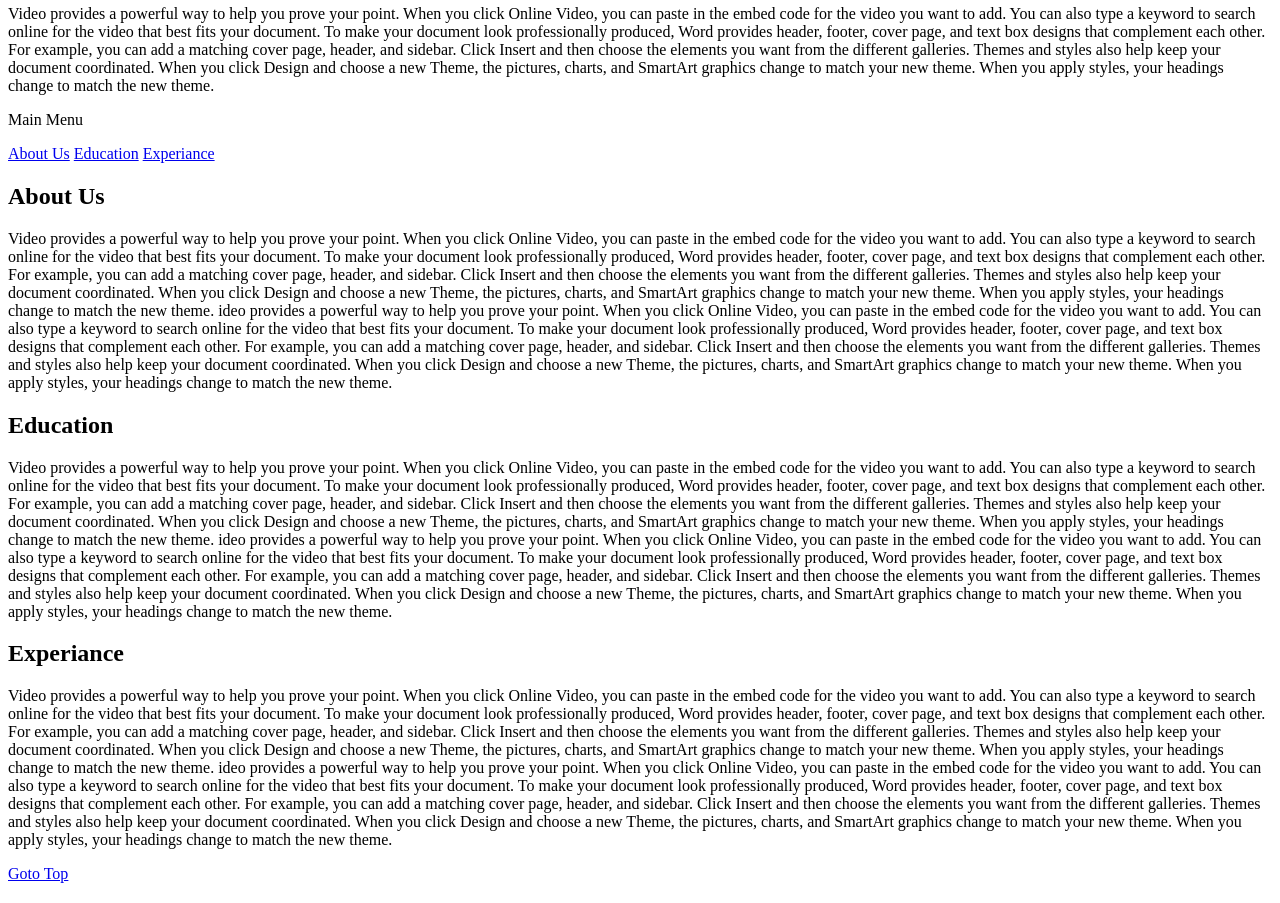
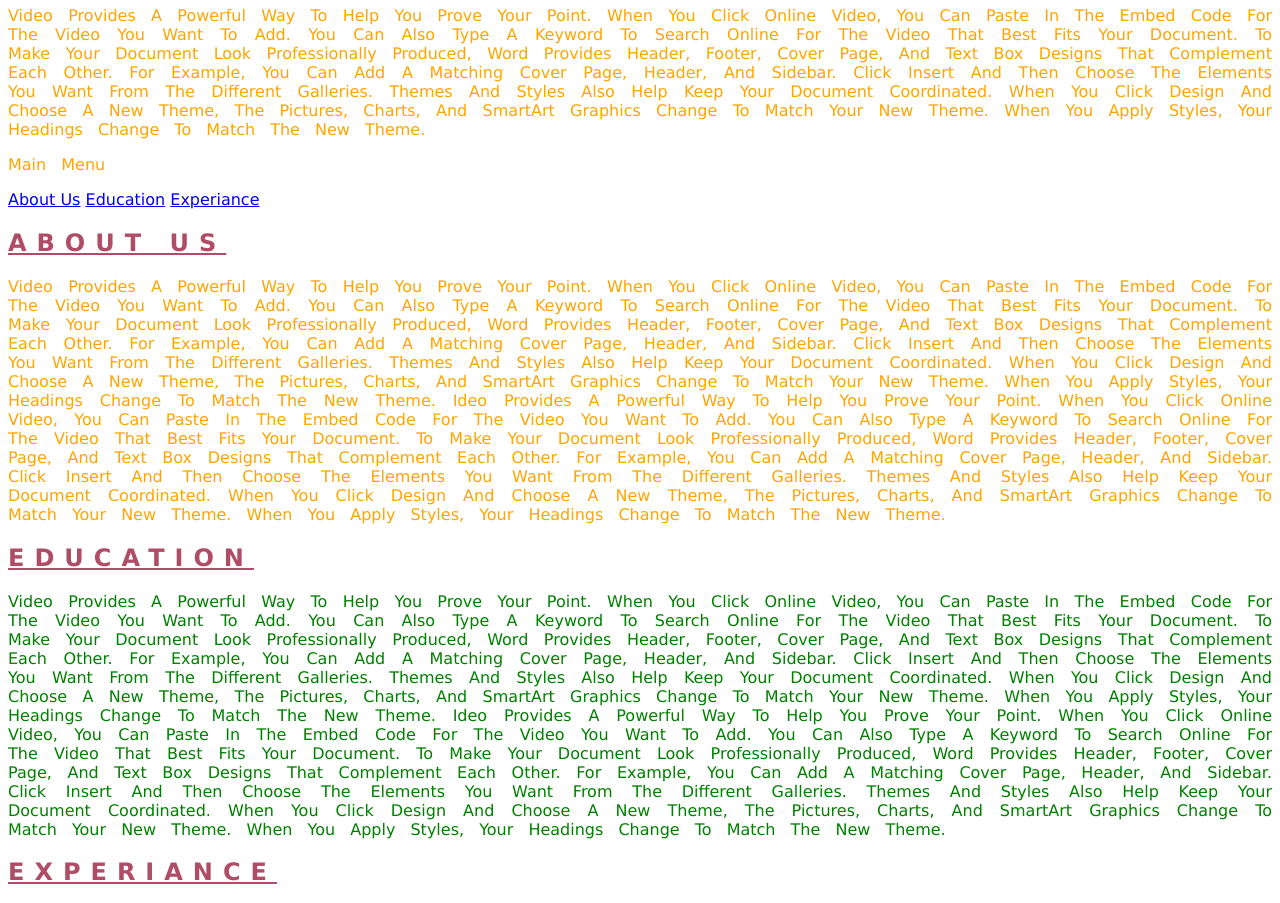
Before and after one commit to contact-andy/Frontend_Development_with_React, a plain HTML site: page profile.html in a window 1280 px wide. Shown: the part 75-978 px from the top of the page. Drawn offline with Linux system fonts and the light colour scheme.

Commit message:
helina-feature

```diff
--- /dev/null
+++ b/Helina.css
@@ -0,0 +1,25 @@
+* {
+  font-family: "Lucida Sans", "Lucida Sans Regular", "Lucida Grande",
+    "Lucida Sans Unicode", Geneva, Verdana, sans-serif;
+}
+p {
+  color: orange;
+  text-align: justify;
+  word-spacing: 10px;
+  text-transform: capitalize;
+}
+.para1 {
+  color: orange;
+}
+.para2 {
+  color: green;
+}
+.para3 {
+  color: blue;
+}
+h2 {
+  text-transform: uppercase;
+  letter-spacing: 10px;
+  color: rgb(175, 76, 102);
+  text-decoration: underline;
+}
--- a/profile.html
+++ b/profile.html
@@ -4,10 +4,11 @@
     <meta charset="UTF-8" />
     <meta name="viewport" content="width=device-width, initial-scale=1.0" />
     <title>Profile</title>
+    <link rel="stylesheet" href="Helina.css" />
   </head>
   <body>
     <h1 id="top">Profile: Andy</h1>
-    <p>
+    <p class="para1">
       Video provides a powerful way to help you prove your point. When you click
       Online Video, you can paste in the embed code for the video you want to
       add. You can also type a keyword to search online for the video that best
@@ -55,7 +56,7 @@
     </p>
 
     <h2 id="educ">Education</h2>
-    <p>
+    <p class="para2">
       Video provides a powerful way to help you prove your point. When you click
       Online Video, you can paste in the embed code for the video you want to
       add. You can also type a keyword to search online for the video that best
@@ -81,7 +82,7 @@
     </p>
 
     <h2 id="exp">Experiance</h2>
-    <p>
+    <p class="para3">
       Video provides a powerful way to help you prove your point. When you click
       Online Video, you can paste in the embed code for the video you want to
       add. You can also type a keyword to search online for the video that best
```
Also changed, not shown: home.html (+1 -1 lines), 1 other file.
